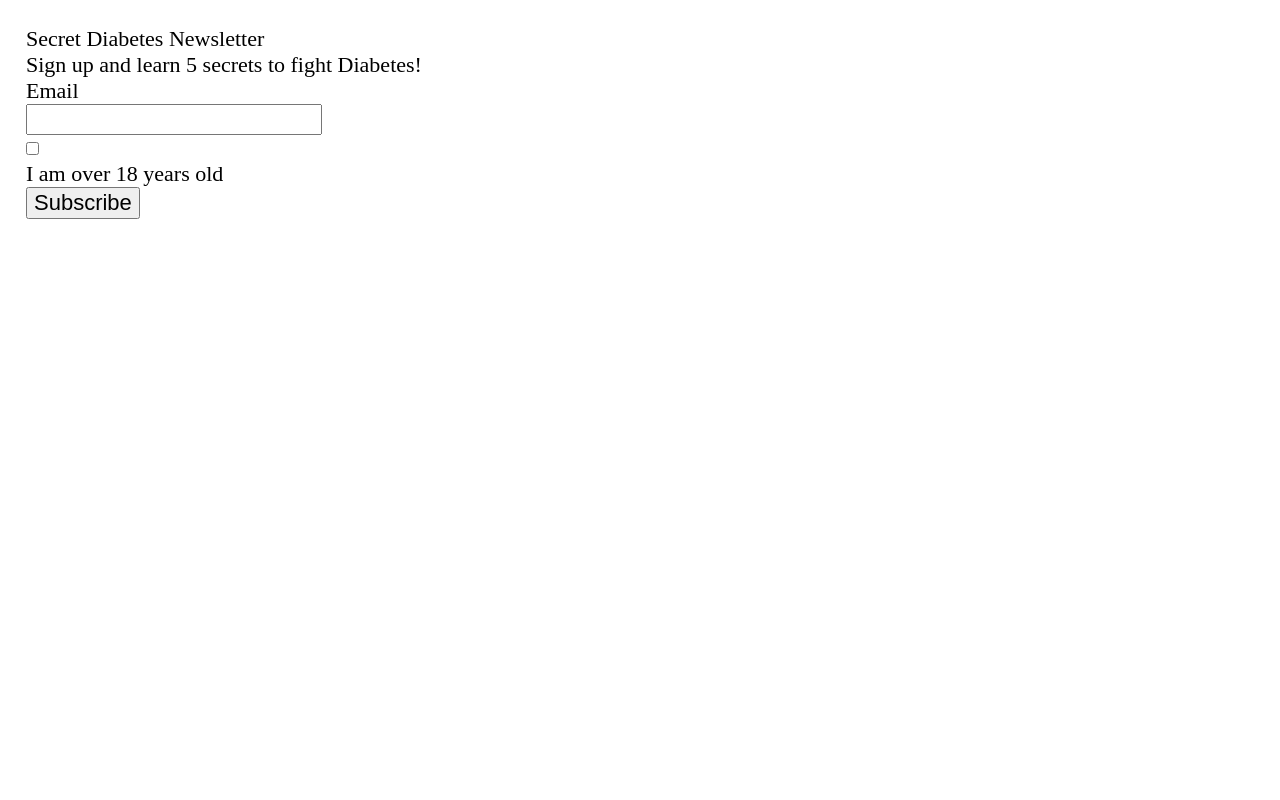
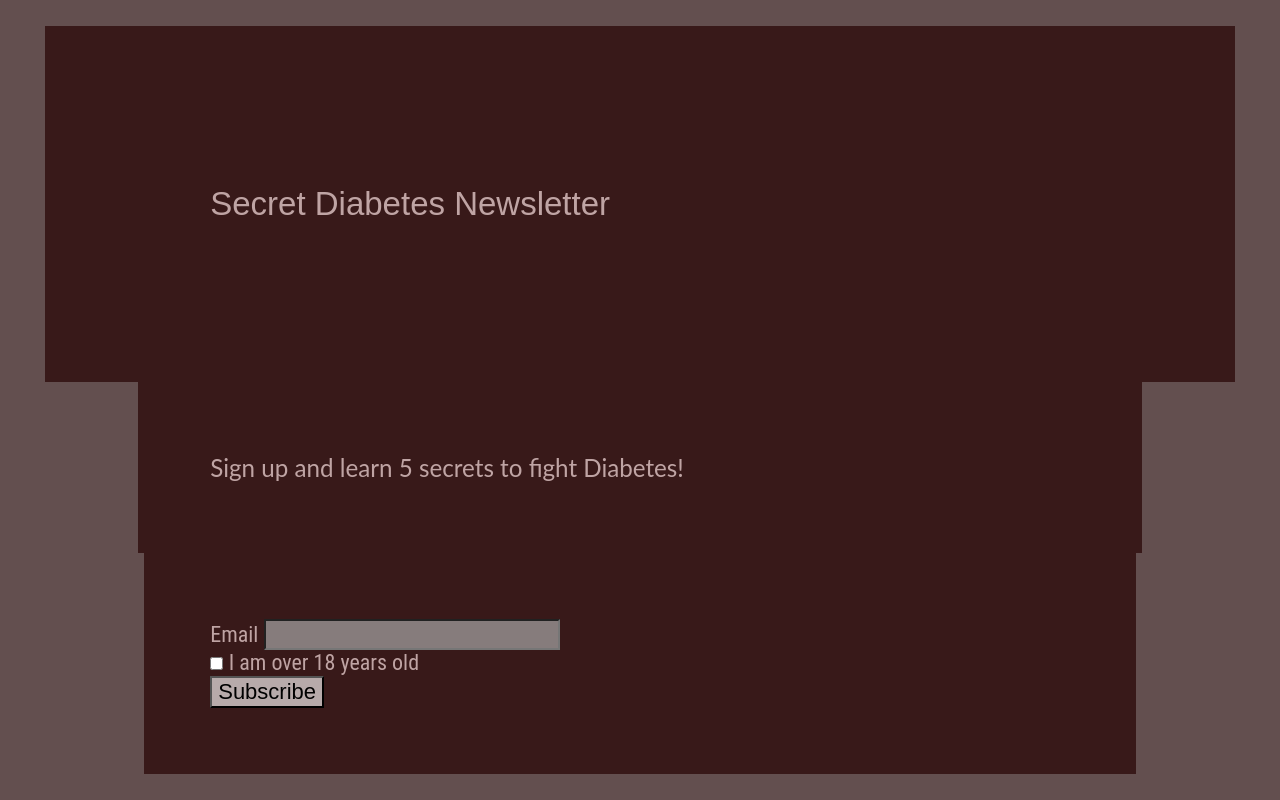
Before and after one commit to ITMD-362-Org-AHyder/Lab3, a plain HTML site: page index.html in a window 1280 px wide. Drawn offline with nearby package versions, Linux system fonts and the light colour scheme.

Commit message:
Added my CSS, first (maybe final) iteration

```diff
--- a/css/screen.css
+++ b/css/screen.css
@@ -207,3 +207,57 @@ label {
 /* ===== MODULAR STYLES ===== */
 
 /* ===== STATE STYLES ======= */
+
+/*Start my CSS here: Asim Hyder*/
+
+body{
+  background-color: #634F4F;
+}
+
+h1{
+  font-family: 'Spartan', sans-serif;
+  font-size: 150%;
+  color: #BFA4A4;
+  padding: 5em;
+  background-color: #381919;
+  display: block;
+  margin-right: auto;
+  margin-left: auto;
+  width: 70%;
+}
+
+p{
+  font-family: 'Lato', sans-serif;
+  font-size: 110%;
+  padding: 3em;
+  color: #BFA4A4;
+  background-color: #381919;
+  display: block;
+  margin-right: auto;
+  margin-left: auto;
+  width: 70%;
+}
+
+label{
+  display: inline-block;
+  font-family: 'Roboto Condensed', sans-serif;
+}
+
+ol{
+  padding: 3em;
+  color: #BFA4A4;
+  background-color: #381919;
+  display: block;
+  margin-right: auto;
+  margin-left: auto;
+  width: 70%;
+}
+
+input{
+  background-color: #867C7C;
+}
+
+#submit{
+  display: block;
+  background-color: #B7AAAA;
+}
```
